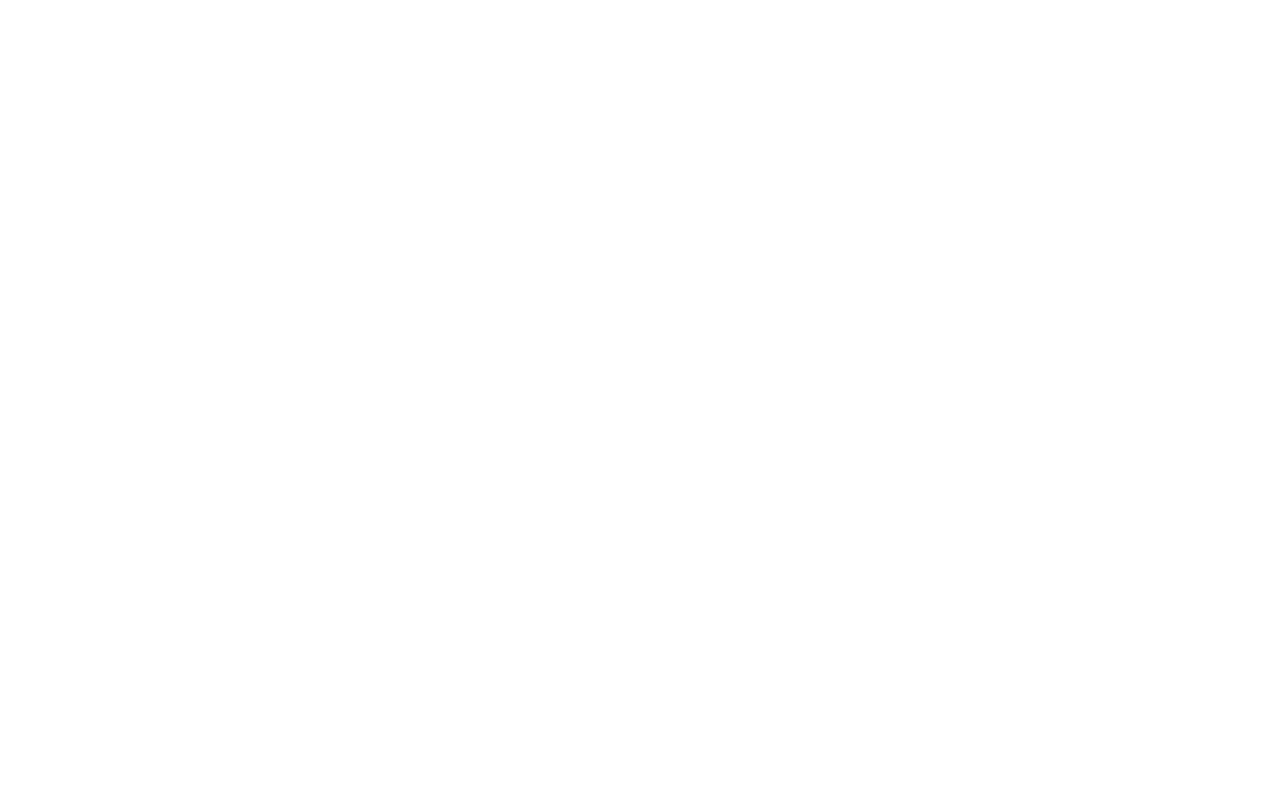
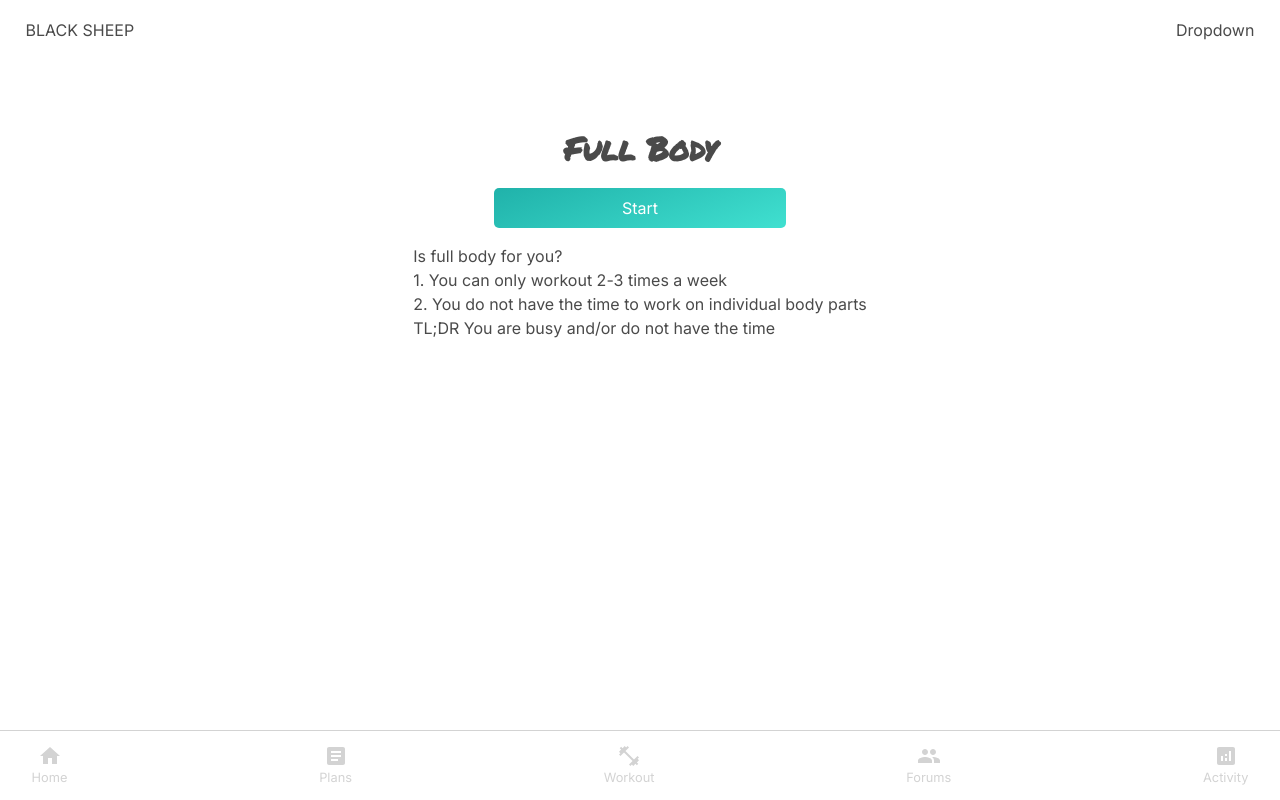
Before and after one commit to trongtngu/BlackSheep, a React (Vite) app in the folder frontend/: page /user/1/plan/summary/1 in a window 1280 px wide. Before the commit this address had no page. Built offline with nearby package versions, Linux system fonts and the light colour scheme.

Commit message:
refactored routing and added summary to full body

```diff
--- a/frontend/src/App.css
+++ b/frontend/src/App.css
@@ -1,6 +1,7 @@
 @import url('https://fonts.googleapis.com/css2?family=Inter:wght@400;800&display=swap');
 @import url('https://fonts.googleapis.com/css2?family=Roboto&display=swap');
 @import url('https://fonts.googleapis.com/css2?family=Bangers&display=swap');
+@import url('https://fonts.googleapis.com/css2?family=Permanent+Marker&display=swap');
 /* Box sizing rules */
 *,
 *::before,
--- a/frontend/src/components/MobileFooter.tsx
+++ b/frontend/src/components/MobileFooter.tsx
@@ -60,23 +60,23 @@ export default function MobileFooter() {
   return (
     <StyledFooter>
       <InfoBar>
-        <InfoBarButton onClick={()=>{navigate(`/${userID}/home`)}} className={location.pathname.startsWith(`/${userID}/home`) ? 'active' : ""}>
+        <InfoBarButton onClick={()=>{navigate(`/user/${userID}/home`)}} className={location.pathname.startsWith(`/user/${userID}/home`) ? 'active' : ""}>
           <HomeIcon/>
           <div>Home</div>
         </InfoBarButton>
-        <InfoBarButton onClick={()=>{navigate(`/${userID}/plans`)}} className={location.pathname.startsWith(`/${userID}/plans`) ? 'active' : ""}>
+        <InfoBarButton onClick={()=>{navigate(`/user/${userID}/plans`)}} className={location.pathname.startsWith(`/user/${userID}/plans`) ? 'active' : ""}>
           <ArticleIcon/>
           <div>Plans</div>
         </InfoBarButton>
-        <InfoBarButton onClick={()=>{navigate(`/${userID}/savedWorkouts`)}} className={location.pathname.startsWith(`/${userID}/savedWorkouts`) ? 'active' : ""}>
+        <InfoBarButton onClick={()=>{navigate(`/user/${userID}/savedWorkouts`)}} className={location.pathname.startsWith(`/user/${userID}/savedWorkouts`) ? 'active' : ""}>
           <FitnessCenterIcon/>
           <div>Workout</div>
         </InfoBarButton>
-        <InfoBarButton onClick={()=>{navigate(`/${userID}/forums`)}} className={location.pathname.startsWith(`/${userID}/forums`) ? 'active' : ""}>
+        <InfoBarButton onClick={()=>{navigate(`/user/${userID}/forums`)}} className={location.pathname.startsWith(`/user/${userID}/forums`) ? 'active' : ""}>
           <PeopleIcon/>
           <div>Forums</div>
         </InfoBarButton>
-        <InfoBarButton onClick={()=>{navigate(`/${userID}/activity`)}} className={location.pathname.startsWith(`/${userID}/activity`) ? 'active' : ""}>
+        <InfoBarButton onClick={()=>{navigate(`/user/${userID}/activity`)}} className={location.pathname.startsWith(`/user/${userID}/activity`) ? 'active' : ""}>
           <AnalyticsIcon/>
           <div>Activity</div>
         </InfoBarButton>
--- a/frontend/src/pages/Login.tsx
+++ b/frontend/src/pages/Login.tsx
@@ -126,7 +126,7 @@ export default function Login() {
 
       console.log("Login Success", data)
 
-      navigate(`/userID:${data.userID}/home`)
+      navigate(`/user/${data.userID}/home`)
 
     } catch (error) {
       console.error(error)
--- /dev/null
+++ b/frontend/src/pages/PlanSummary.tsx
@@ -0,0 +1,89 @@
+import React from 'react'
+import Navbar from '../components/Navbar'
+import MobileFooter from '../components/MobileFooter'
+import styled from 'styled-components'
+
+import {useParams} from 'react-router-dom'
+const Wrapper = styled.div`
+  padding: 5vw;
+
+  display: flex;
+  align-items: center;
+  flex-direction: column;
+
+  gap: 2vh;
+`
+
+const PlanBanner = styled.div`
+  display: flex;
+`
+
+const PlanTitle = styled.div`
+  font-size: 2rem;
+  font-weight: bold;
+  font-family: 'Permanent Marker', cursive;
+  width: 100%;
+  text-align: center;
+`
+
+const StartBanner = styled.div`
+
+  width: 100%;
+  display: flex;
+  align-items: center;
+  justify-content: center;
+`
+const StartButton = styled.button`
+  border: 0;
+  border-radius: 5px;
+
+  color: white;
+  background: linear-gradient(160deg, #20B2AA 0%, #40E0D0 100%);
+
+  font-size: 1rem;
+
+  padding: 1vh 10vw 1vh 10vw;
+`
+
+const SummaryBanner = styled.div`
+
+`
+
+const SummaryTitle = styled.div`
+
+`
+
+const SummaryBody = styled.div`
+
+`
+
+export default function PlanSummary() {
+
+  const {userID, workout} = useParams();
+  return (<>
+  <Navbar />
+  <Wrapper>
+    <PlanBanner>
+      <PlanTitle>Full Body</PlanTitle>
+    </PlanBanner>
+    <StartBanner>
+      <StartButton>
+        Start
+      </StartButton>
+    </StartBanner>
+
+    <SummaryBanner>
+      <SummaryTitle>
+        Is full body for you?
+      </SummaryTitle>
+      <SummaryBody>
+        <div>1. You can only workout 2-3 times a week</div>
+        <div>2. You do not have the time to work on individual body parts</div>
+
+        <div>TL;DR You are busy and/or do not have the time</div>
+      </SummaryBody>
+    </SummaryBanner>
+  </Wrapper>
+  <MobileFooter />
+  </>)
+}
--- a/frontend/src/pages/Plans.tsx
+++ b/frontend/src/pages/Plans.tsx
@@ -129,7 +129,7 @@ export default function Plans() {
   const handleRouting = (templateName: string) => {
     const templateRoute = templateName.replace(/ /g, "")
 
-    navigate(`/${userID}/template/${templateRoute}`)
+    navigate(`/user/${userID}/plan/summary/${templateRoute}`)
   }
   return (
   <>
--- a/frontend/src/site/Site.tsx
+++ b/frontend/src/site/Site.tsx
@@ -17,24 +17,24 @@ import Login from '../pages/Login.tsx'
 import SavedWorkouts from '../pages/SavedWorkouts.tsx'
 import CreateWorkout from '../pages/CreateWorkout.tsx'
 
+import PlanSummary from '../pages/PlanSummary.tsx'
+
 export default function Site() {
   return (
     <>
       <Routes>
-        <Route path = '/' element = {<Landing/>}/>
-        <Route path = '/userDiscovery' element={<UserDiscovery/>}/>
-
-        <Route path ='/:userID/template/FullBody' element={<FullBody/>}/>
-
-        <Route path = '/:userID/savedWorkouts' element={<SavedWorkouts/>}/>
-        <Route path = '/:userID/createWorkout' element={<CreateWorkout/>}/>
-        <Route path = '/:userID/Plans' element = {<Plans/>}/>
-        <Route path = '/:userID/Forums' element = {<Forums/>}/>
-        <Route path = '/:userID/Activity' element = {<Activity/>}/>
-        <Route path = '/:userID/home' element = {<Home/>}/>
-
-        <Route path = '/signup' element={<Signup/>}/>
-        <Route path = '/login' element={<Login/>}/>
+        <Route path='/' element={<Landing />} />
+        <Route path='/userDiscovery' element={<UserDiscovery />} />
+        <Route path='/user/:userID/template/FullBody' element={<FullBody />} />
+        <Route path='/user/:userID/savedWorkouts' element={<SavedWorkouts />} />
+        <Route path='/user/:userID/createWorkout' element={<CreateWorkout />} />
+        <Route path='/user/:userID/Plans' element={<Plans />} />
+        <Route path='/user/:userID/Forums' element={<Forums />} />
+        <Route path='/user/:userID/Activity' element={<Activity />} />
+        <Route path='/user/:userID/home' element={<Home />} />
+        <Route path='/user/:userID/plan/summary/:workout' element={<PlanSummary />} />
+        <Route path='/signup' element={<Signup />} />
+        <Route path='/login' element={<Login />} />
       </Routes>
     </>
   )
```
